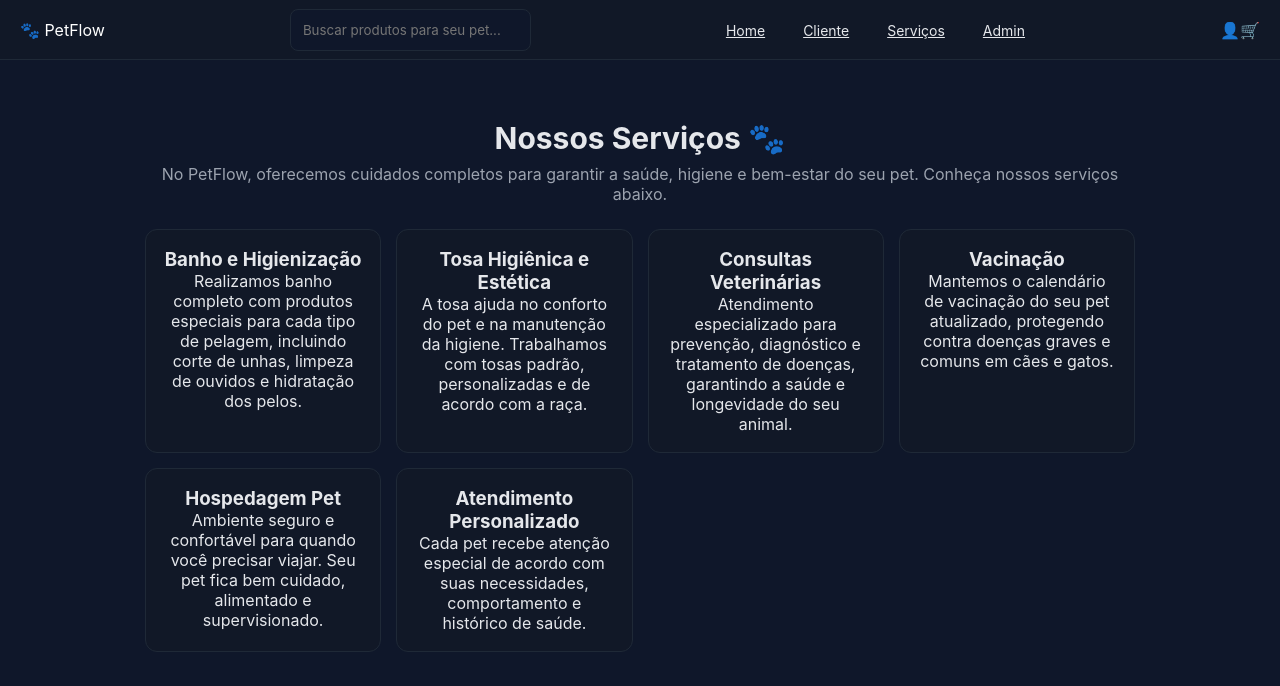
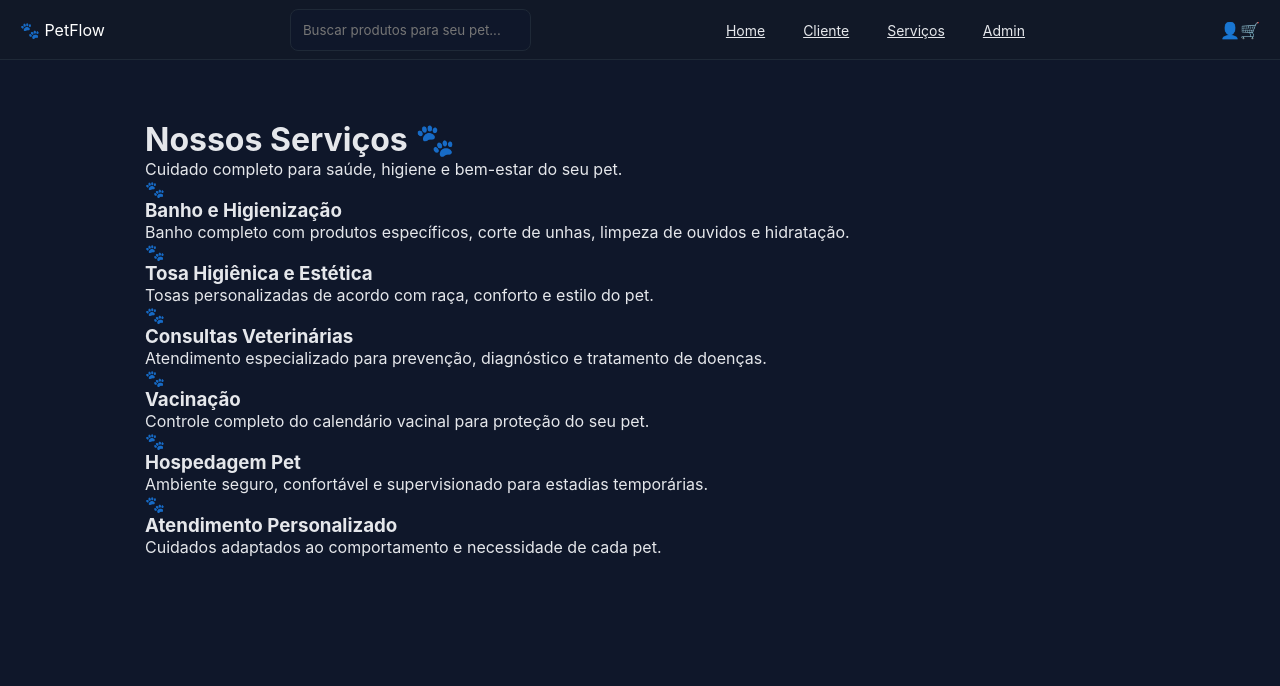
Before and after one commit to kess1ly/Javascript, a React app: page /servicos in a window 1280 px wide. Shown: the top 686 px of the page. Built offline with nearby package versions, Linux system fonts and the light colour scheme; the HTML template or start-up script is replaced by a standard one.

Commit message:
Update Servicos.jsx

```diff
--- a/src/componentes/Servicos.jsx
+++ b/src/componentes/Servicos.jsx
@@ -1,66 +1,69 @@
 export default function Servicos() {
+  const servicos = [
+    {
+      titulo: "Banho e Higienização",
+      descricao:
+        "Banho completo com produtos específicos, corte de unhas, limpeza de ouvidos e hidratação."
+    },
+    {
+      titulo: "Tosa Higiênica e Estética",
+      descricao:
+        "Tosas personalizadas de acordo com raça, conforto e estilo do pet."
+    },
+    {
+      titulo: "Consultas Veterinárias",
+      descricao:
+        "Atendimento especializado para prevenção, diagnóstico e tratamento de doenças."
+    },
+    {
+      titulo: "Vacinação",
+      descricao:
+        "Controle completo do calendário vacinal para proteção do seu pet."
+    },
+    {
+      titulo: "Hospedagem Pet",
+      descricao:
+        "Ambiente seguro, confortável e supervisionado para estadias temporárias."
+    },
+    {
+      titulo: "Atendimento Personalizado",
+      descricao:
+        "Cuidados adaptados ao comportamento e necessidade de cada pet."
+    }
+  ];
+
   return (
-    <div className="container">
-      <h1 className="dashboard-title">Nossos Serviços 🐾</h1>
+    <div className="container servicos-v2">
 
-      <p className="dashboard-subtitle">
-        No PetFlow, oferecemos cuidados completos para garantir a saúde,
-        higiene e bem-estar do seu pet. Conheça nossos serviços abaixo.
-      </p>
+      {/* HERO */}
+      <div className="servicos-hero">
+        <h1>Nossos Serviços 🐾</h1>
+        <p>Cuidado completo para saúde, higiene e bem-estar do seu pet.</p>
+      </div>
 
-      <div className="dashboard-cards">
+      {/* LISTA MODERNA */}
+      <div className="servicos-lista">
 
-        <div className="card">
-          <h3>Banho e Higienização</h3>
-          <p>
+        {servicos.map((s, index) => (
+          <div
+            key={index}
+            className={`servico-item ${index % 2 === 0 ? "left" : "right"}`}
+          >
 
-            Realizamos banho completo com produtos especiais para cada tipo de
-            pelagem, incluindo corte de unhas, limpeza de ouvidos e hidratação
-            dos pelos.
-          </p>
-        </div>
+            <div className="servico-icon">
+              🐾
+            </div>
 
-        <div className="card">
-          <h3>Tosa Higiênica e Estética</h3>
-          <p>
-            A tosa ajuda no conforto do pet e na manutenção da higiene.
-            Trabalhamos com tosas padrão, personalizadas e de acordo com a raça.
-          </p>
-        </div>
+            <div className="servico-content">
+              <h3>{s.titulo}</h3>
+              <p>{s.descricao}</p>
+            </div>
 
-        <div className="card">
-          <h3>Consultas Veterinárias</h3>
-          <p>
-            Atendimento especializado para prevenção, diagnóstico e tratamento
-            de doenças, garantindo a saúde e longevidade do seu animal.
-          </p>
-        </div>
-
-        <div className="card">
-          <h3>Vacinação</h3>
-          <p>
-            Mantemos o calendário de vacinação do seu pet atualizado, protegendo
-            contra doenças graves e comuns em cães e gatos.
-          </p>
-        </div>
-
-        <div className="card">
-          <h3>Hospedagem Pet</h3>
-          <p>
-            Ambiente seguro e confortável para quando você precisar viajar.
-            Seu pet fica bem cuidado, alimentado e supervisionado.
-          </p>
-        </div>
-
-        <div className="card">
-          <h3>Atendimento Personalizado</h3>
-          <p>
-            Cada pet recebe atenção especial de acordo com suas necessidades,
-            comportamento e histórico de saúde.
-          </p>
-        </div>
+          </div>
+        ))}
 
       </div>
+
     </div>
   );
 }
```
